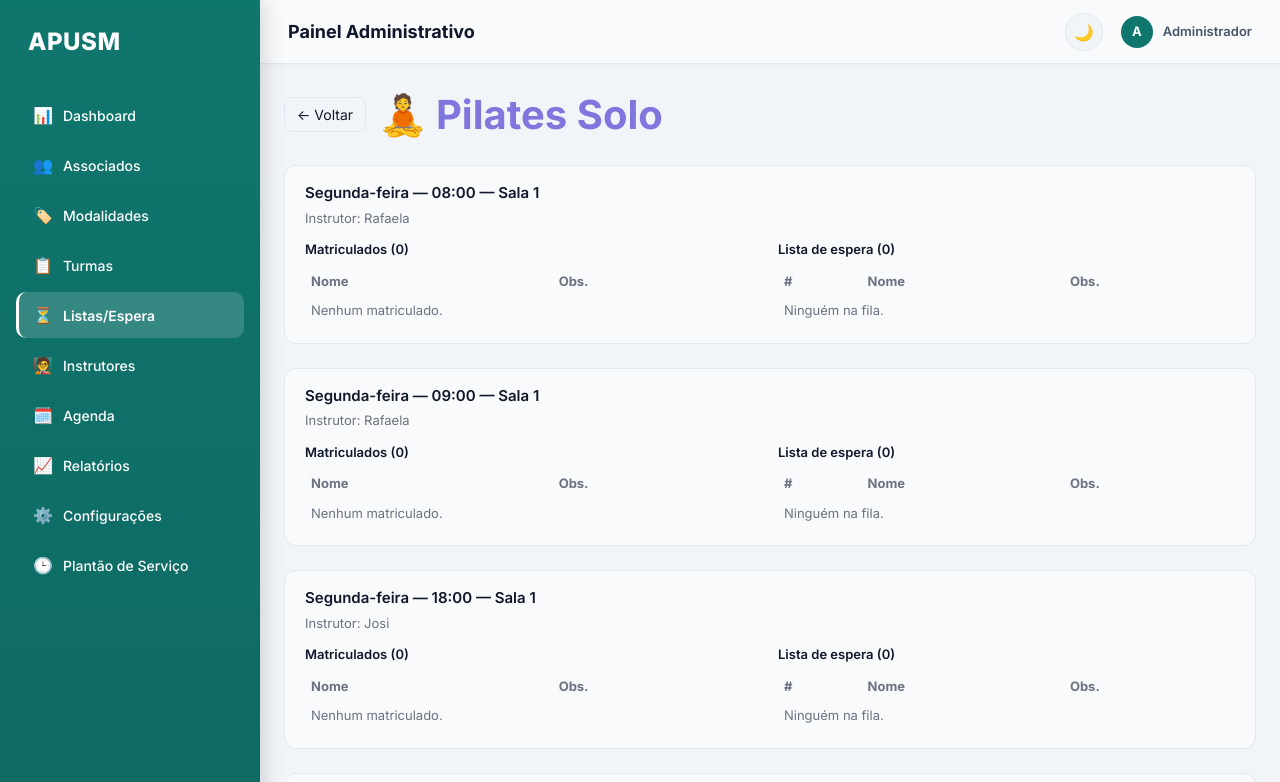
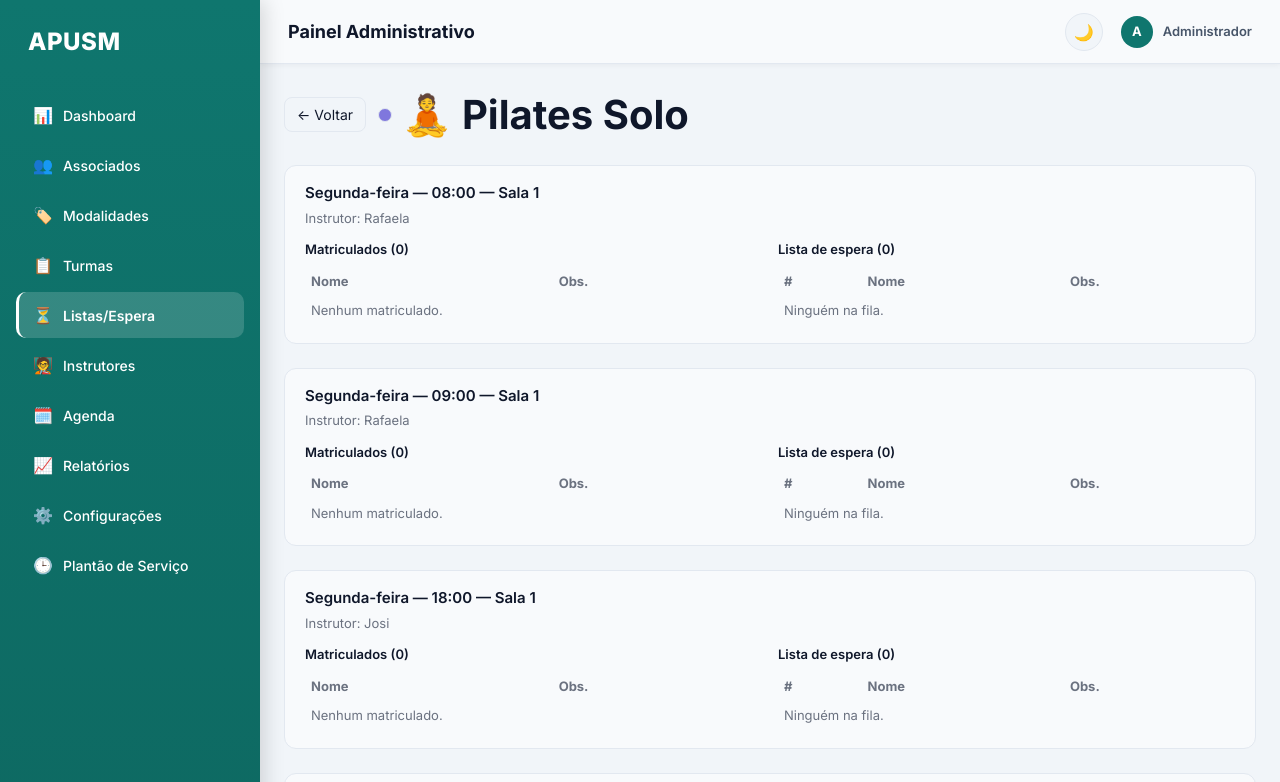
Before and after one commit to BrenoFranzin/apusm, a React (Vite) app: page /lista-espera/1 in a window 1280 px wide. Shown: the top 782 px of the page. Built offline with nearby package versions, Linux system fonts and the light colour scheme.

Commit message:
auto-commit

```diff
--- a/src/modules/lista-espera/pages/ModalidadeTurmasPage.tsx
+++ b/src/modules/lista-espera/pages/ModalidadeTurmasPage.tsx
@@ -120,8 +120,18 @@ export default function ModalidadeTurmasPage() {
         </button>
         <h1
           className="text-2xl font-bold"
-          style={{ color: cor, display: "flex", alignItems: "center", gap: 8 }}
+          style={{ color: "var(--page-heading)", display: "flex", alignItems: "center", gap: 10 }}
         >
+          <span
+            style={{
+              width: 14,
+              height: 14,
+              borderRadius: "50%",
+              backgroundColor: cor,
+              border: "1px solid var(--border-default)",
+              display: "inline-block",
+            }}
+          />
           <span>{modalidade.icone}</span>
           {modalidade.nome}
         </h1>
--- a/src/styles/themes/apums-theme.css
+++ b/src/styles/themes/apums-theme.css
@@ -263,6 +263,9 @@ AGENDA - GRADE SEMANAL
   min-height: 56px;
   display: flex;
   flex-direction: column;
+  align-items: center;
+  justify-content: center;
+  text-align: center;
   gap: var(--space-2);
   transition: border-color 0.15s ease;
 }
@@ -272,6 +275,7 @@ AGENDA - GRADE SEMANAL
 }
 
 .agenda-turma-card {
+  width: 100%;
   border-radius: var(--radius-sm);
   padding: var(--space-2) var(--space-3);
   color: var(--text-white);
```
